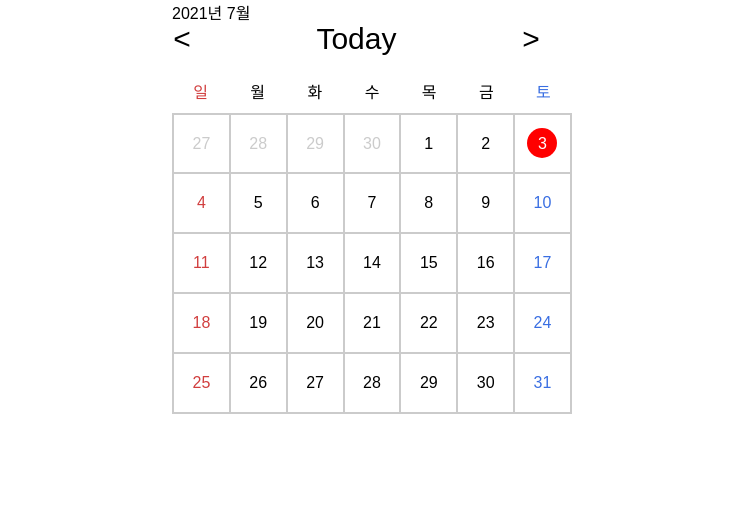
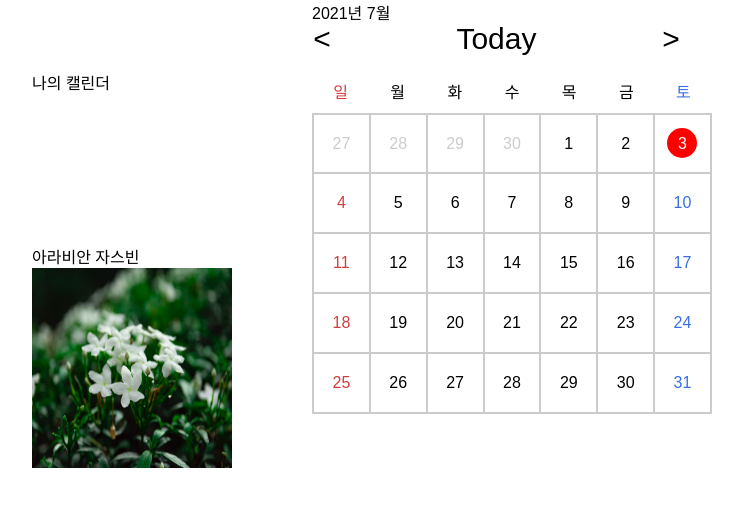
Before and after one commit to peanutyumyum/Ideathone, a Django app: page /date/ in a window 1280 px wide. Shown: the part 134-641 px from the top of the page, without its empty margins (268-1011 px from the left). Run offline with Django 3.2, Linux system fonts and the light colour scheme.

Commit message:
달력수정

```diff
--- a/ideathone/date/templates/calendar.html
+++ b/ideathone/date/templates/calendar.html
@@ -18,8 +18,12 @@
       <div class="navItem"><a href = "{% url 'user:logout' %}">로그아웃</a></div>
 		</div>
 	</nav>
-
-
+  <div style="border: 1px; float: left; margin-left: 300px;">
+    <p style="margin-top: 70px;">나의 캘린더</p>
+    <p style="margin-top: 150px;">아라비안 자스빈</p>
+    <img src="{% static 'img/img1.jpg' %}" width="200px" height="200px">
+  </div>
+  <div style="border: 1px; float: right; margin-right: 300px;">
     <div class="calendar">
       <div class="header">
         <div class="year-month"></div>
@@ -50,6 +54,8 @@
         </div>
       </div>
     </div>
+  </div>
+
   <script src="{% static 'js/index.js' %}"></script>
   <script src="{% static 'js/reserve.js' %}"></script>
 </body>
```
Lines whose indentation alone changed are shown as unchanged.
